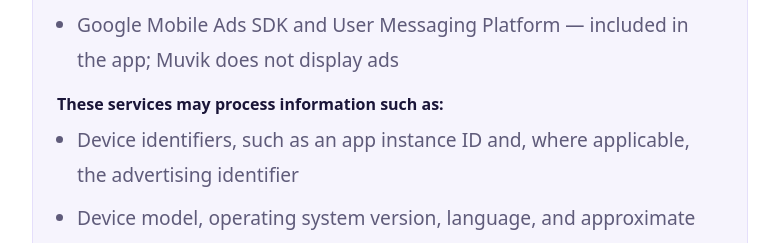
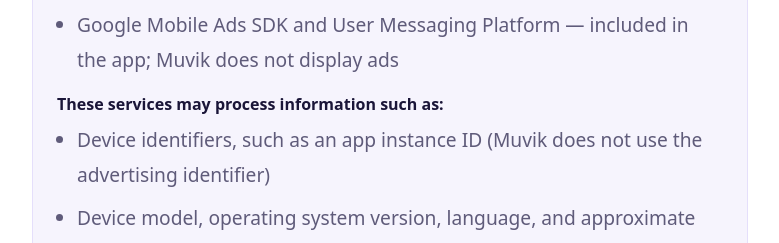
Before and after one commit to Duc113311/asc-techsoft, a Vue app: page /privacy/policy-muvik in a window 1280 px wide. Shown: the part 3180-3423 px from the top of the page, without its empty margins (250-1029 px from the left). Built offline with nearby package versions, Linux system fonts and the light colour scheme; no server answers.

Commit message:
feat: add MuvikPrivacyPage.vue for app privacy policy

```diff
--- a/src/pages/MuvikPrivacyPage.vue
+++ b/src/pages/MuvikPrivacyPage.vue
@@ -72,7 +72,7 @@
           </ul>
           <h3>These services may process information such as:</h3>
           <ul>
-            <li>Device identifiers, such as an app instance ID and, where applicable, the advertising identifier</li>
+            <li>Device identifiers, such as an app instance ID (Muvik does not use the advertising identifier)</li>
             <li>Device model, operating system version, language, and approximate region</li>
             <li>Application version and configuration</li>
             <li>A device and app integrity result from Google Play Integrity, used only to verify that the app is genuine</li>
```
